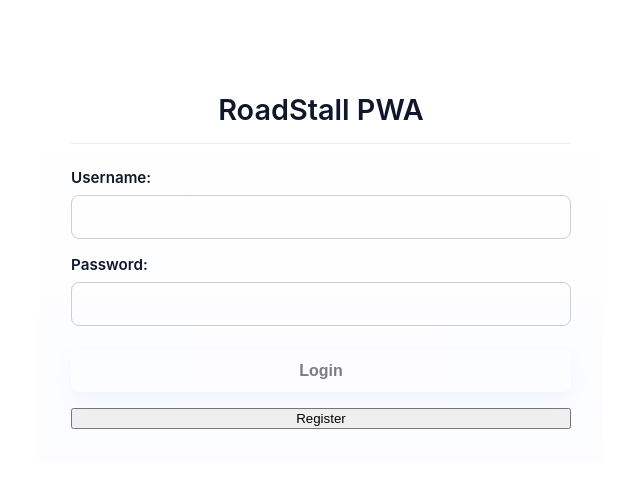
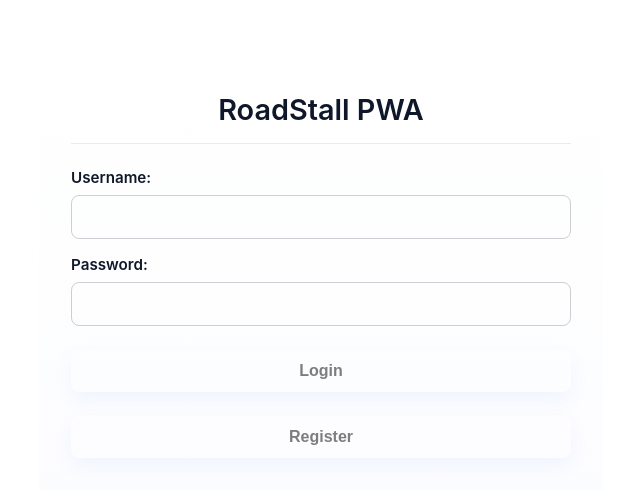
Before and after one commit to u22507966/RoadStall, an Angular app: page /login in a window 1280 px wide. Shown: the top 500 px of the page, without its empty margins (319-959 px from the left). Built offline with nearby package versions, Linux system fonts and the light colour scheme.

Commit message:
- login styling with register button - register logic and error/success messages - created register request model - register in service class

```diff
--- /dev/null
+++ b/src/app/Models/RegisterRequest.ts
@@ -0,0 +1,4 @@
+export interface RegisterRequest {
+    username: string;
+    password: string;
+}
--- a/src/app/Services/user-service.ts
+++ b/src/app/Services/user-service.ts
@@ -2,6 +2,7 @@ import { Injectable } from '@angular/core';
 import { environment } from '../../environments/environment';
 import { HttpClient } from '@angular/common/http';
 import { Observable } from 'rxjs';
+import { RegisterRequest } from '../Models/RegisterRequest';
 
 export interface LoginRequest {
   username: string;
@@ -21,4 +22,7 @@ export class UserService {
     return this.http.post<LoginRequest>(`${this.apiUrl}/login`, UserDTO);
   }
 
+  Register(registerRequest: RegisterRequest): Observable<RegisterRequest>{
+    return this.http.post<RegisterRequest>(`${this.apiUrl}/register`, registerRequest);
+  }
 }
--- a/src/app/login/login.css
+++ b/src/app/login/login.css
@@ -114,6 +114,46 @@
     text-align: center;
 }
 
+.loginForm h3 {
+    margin: 0;
+    padding: 12px;
+    background: rgba(1, 158, 14, 0.1);
+    border: 1px solid rgba(1, 158, 14, 0.3);
+    border-radius: 8px;
+    color: #000000;
+    font-size: 0.9rem;
+    font-weight: 500;
+    text-align: center;
+}
+
+.loginForm button[type="button"] {
+    padding: 12px 20px;
+    margin-top: 8px;
+    font-size: 1rem;
+    font-weight: 600;
+    border: none;
+    border-radius: 8px;
+    background: linear-gradient(90deg, var(--accent), var(--accent-600));
+    color: #000000;
+    cursor: pointer;
+    transition: all 0.15s ease-in-out;
+    box-shadow: 0 8px 20px rgba(37, 99, 235, 0.12);
+}
+
+.loginForm button[type="button"]:hover:not(:disabled) {
+    transform: translateY(-2px);
+    box-shadow: 0 12px 28px rgba(37, 99, 235, 0.18);
+}
+
+.loginForm button[type="button"]:active:not(:disabled) {
+    transform: translateY(0);
+}
+
+.loginForm button[type="button"]:disabled {
+    opacity: 0.5;
+    cursor: not-allowed;
+}
+
 @media (max-width: 600px) {
     .login-container {
         margin: 20px;
--- a/src/app/login/login.html
+++ b/src/app/login/login.html
@@ -16,8 +16,9 @@
                 <input type="password" id="password" name="password" [(ngModel)]="password" required>
             </div>
             <button type="submit" [disabled]="!loginForm.form.valid">Login</button>
-            <button type="button" (click)="onRegister()">Register</button>
+            <button type="button" [disabled]="!loginForm.form.valid" (click)="onRegister()">Register</button>
             <h4 *ngIf="errorMessage">{{ errorMessage }}</h4>
+            <h3 *ngIf="successMessage">{{successMessage}}</h3>
         </form>
     </div>
 </div>
--- a/src/app/login/login.ts
+++ b/src/app/login/login.ts
@@ -5,6 +5,10 @@ import { FormsModule } from '@angular/forms';
 import { User } from '../Models/user';
 import { UserService } from '../Services/user-service';
 import { ChangeDetectorRef } from '@angular/core';
+import { RegisterRequest } from '../Models/RegisterRequest';
+import { register } from 'module';
+import { error } from 'console';
+import { HttpErrorResponse } from '@angular/common/http';
 
 @Component({
   selector: 'app-login',
@@ -17,6 +21,7 @@ export class Login {
   username: string = '';
   password: string = '';
   errorMessage: string = '';
+  successMessage: string = '';
 
   constructor(private router: Router, private userService: UserService, private cdr: ChangeDetectorRef) {
 
@@ -26,9 +31,9 @@ export class Login {
     this.router.navigate(['/dashboard']);
   }
 
-  onSubmit(){
+  onSubmit() {
 
-    if(this.username.trim() === '' || this.password.trim() === ''){
+    if (this.username.trim() === '' || this.password.trim() === '') {
       this.errorMessage = 'Username and password are required.';
       return;
     }
@@ -43,9 +48,13 @@ export class Login {
         console.log('Login successful:', response);
         this.goToDashboard();
       },
-      error: (error) => {
-        console.error('Login failed:', error);
-        this.errorMessage = 'Invalid username or password';
+      error: (error: HttpErrorResponse) => {
+        if(error.status === 401) {
+          this.errorMessage = 'User not Authorized. Contact Administrator';
+        }
+        if(error.status === 400) {
+          this.errorMessage = 'Invalid username or password';
+        }
         this.cdr.detectChanges();
       }
     });
@@ -55,7 +64,42 @@ export class Login {
 
   onRegister() {
 
+    if (this.username.trim() === '' || this.password.trim() === '') {
+      this.errorMessage = 'Username and password are required.';
+      return;
+    }
 
+    const registerRequest: RegisterRequest = {
+      username: this.username,
+      password: this.password
+    };
+
+    this.userService.Register(registerRequest).subscribe({
+      next: (response) => {
+        console.log('Registration successful:', response);
+        this.successMessage = 'Registration successful! You can now log in.';
+        this.cdr.detectChanges();
+      },
+      error: (error: HttpErrorResponse) => {
+        if (error.status === 400) {
+          // BadRequest - your custom message
+          this.errorMessage = error.error.message; // "Username or email already exists"
+        } else if (error.status === 500) {
+          // Server error
+          this.errorMessage = error.error.message || 'Registration failed';
+        } else {
+          this.errorMessage = 'An unexpected error occurred';
+        }
+        this.cdr.detectChanges();
+      }
+    });
+
+    setTimeout(() => {
+      this.errorMessage = '';
+      this.successMessage = '';
+    }, 3000);
+
+    this.cdr.detectChanges();
 
   }
 
```
